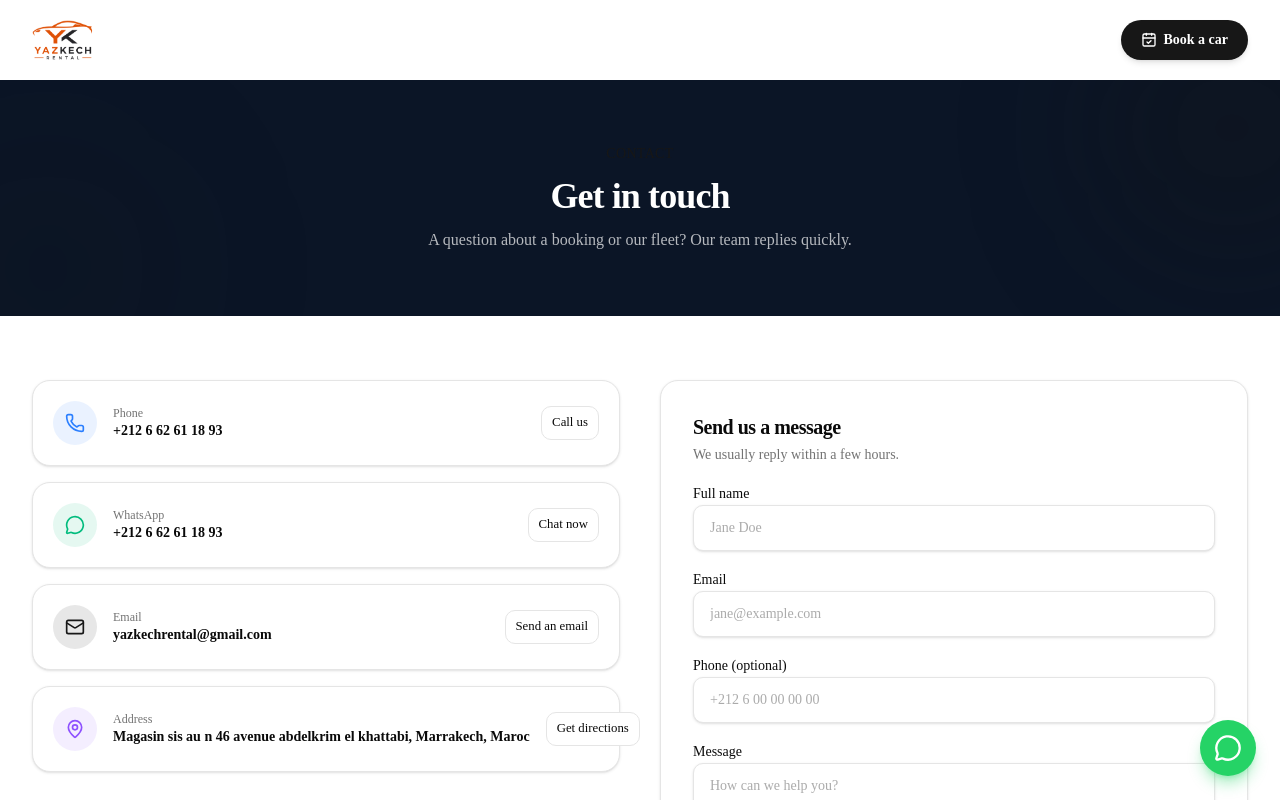
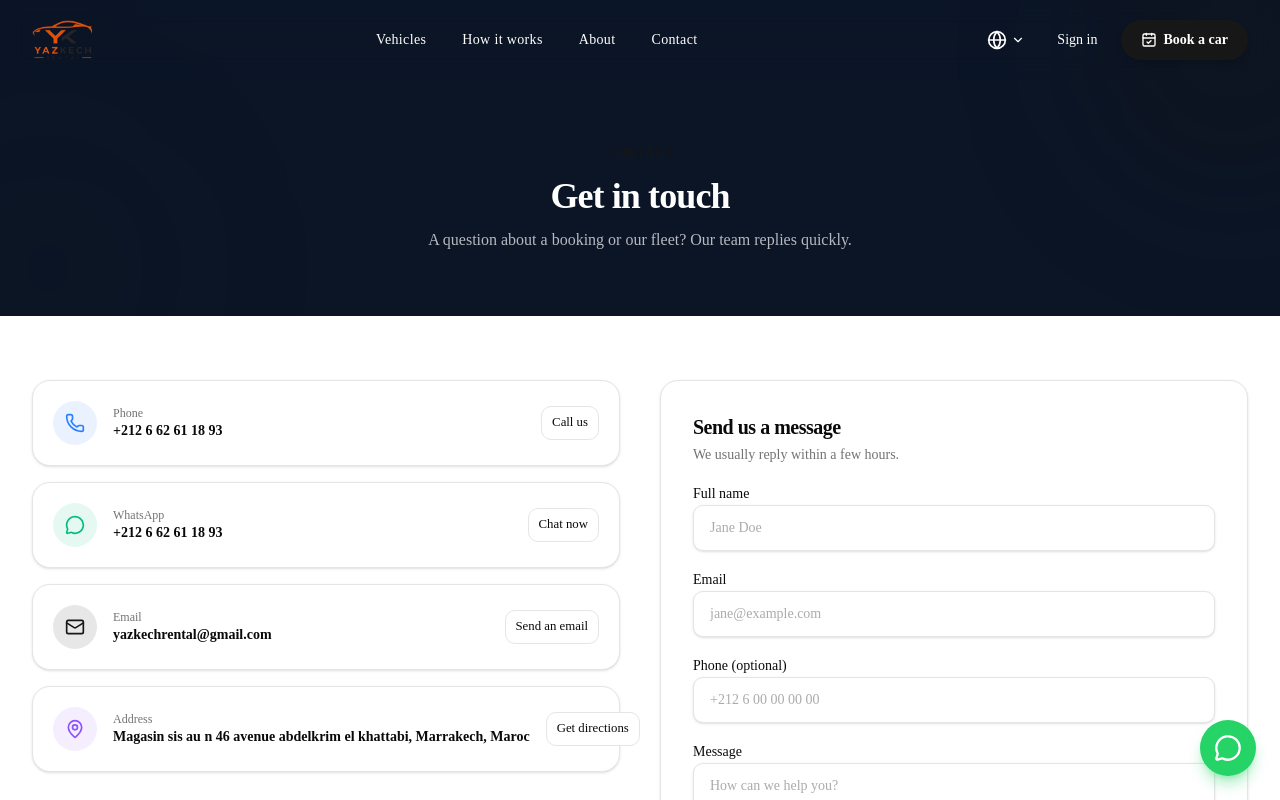
Before and after one commit to yousefeltrach/LuxCar, a Next.js app: page /contact in a window 1280 px wide. Shown: the top 800 px of the page. Built offline with nearby package versions, Linux system fonts and the light colour scheme.

Commit message:
Refactor Header component

```diff
--- a/app/contact/page.tsx
+++ b/app/contact/page.tsx
@@ -58,7 +58,7 @@ export default function ContactPage() {
       <MobileNav />
       <WhatsAppFloat />
       <main className="flex-1 pt-16 md:pt-20">
-        <section className="relative overflow-hidden bg-[#0b1526] py-14 text-white sm:py-16">
+        <section className="relative -mt-16 overflow-hidden bg-[#0b1526] pt-28 pb-14 text-white sm:pt-32 md:-mt-20 md:pt-36 md:pb-16">
           <div className="pointer-events-none absolute -end-24 -top-24 size-72 rounded-full bg-primary/25 blur-3xl" />
           <div className="pointer-events-none absolute -start-24 -bottom-24 size-72 rounded-full bg-primary/10 blur-3xl" />
           <div className="relative mx-auto w-full max-w-7xl px-4 text-center sm:px-6 lg:px-8">
--- a/components/site/Header.tsx
+++ b/components/site/Header.tsx
@@ -2,6 +2,7 @@
 
 import { useState, useEffect } from "react"
 import Link from "next/link"
+import Image from "next/image"
 import {
   Globe,
   Menu,
@@ -80,9 +81,12 @@ export function Header() {
     >
       <div className="mx-auto flex h-full max-w-7xl items-center justify-between gap-6 px-4 md:px-6 lg:px-8">
         <Link href="/">
-          <img
+          <Image
             src="/logos/logo.png"
             alt="Yazkech Rental"
+            width={160}
+            height={40}
+            priority
             className="h-10 w-auto"
           />
         </Link>
@@ -92,10 +96,10 @@ export function Header() {
             <Link
               key={link.href}
               href={link.href}
-              className={`relative text-sm font-medium tracking-wide transition-colors duration-300 hover:text-primary ${scrolled ? "text-zinc-900" : "text-white"}`}
+              className={`relative text-sm font-medium tracking-wide transition-colors duration-300 ${scrolled ? "text-zinc-900 hover:text-primary" : "text-white hover:text-orange-400"}`}
             >
               {link.label}
-              <span className="absolute -bottom-1 left-0 h-0.5 w-full origin-left rounded-full bg-primary transition-transform duration-300 scale-x-0 hover:scale-x-100" />
+              <span className="absolute -bottom-1 left-0 h-0.5 w-full origin-left rounded-full bg-orange-500 transition-transform duration-300 scale-x-0 hover:scale-x-100" />
             </Link>
           ))}
         </nav>
@@ -103,7 +107,7 @@ export function Header() {
         <div className="hidden items-center gap-3 md:flex">
           <DropdownMenu>
             <DropdownMenuTrigger
-              className={`inline-flex items-center gap-1 rounded-md p-2 transition-colors duration-300 hover:text-primary ${scrolled ? "text-zinc-900" : "text-white"}`}
+              className={`inline-flex items-center gap-1 rounded-md p-2 transition-colors duration-300 ${scrolled ? "text-zinc-900 hover:text-primary" : "text-white hover:text-orange-400"}`}
             >
               <Globe className="size-5" />
               <ChevronDown className="size-3.5" />
@@ -122,7 +126,7 @@ export function Header() {
 
           <Link
             href="/login"
-            className={`rounded-md px-3 py-2 text-sm font-medium transition-colors duration-300 hover:text-primary ${scrolled ? "text-zinc-900" : "text-white"}`}
+            className={`rounded-md px-3 py-2 text-sm font-medium transition-colors duration-300 ${scrolled ? "text-zinc-900 hover:text-primary" : "text-white hover:text-orange-400"}`}
           >
             Sign in
           </Link>
@@ -139,7 +143,7 @@ export function Header() {
         <div className="flex items-center gap-2 md:hidden">
           <DropdownMenu>
             <DropdownMenuTrigger
-              className={`inline-flex items-center rounded-md p-2 transition-colors duration-300 hover:text-primary ${scrolled ? "text-zinc-900" : "text-white"}`}
+              className={`inline-flex items-center rounded-md p-2 transition-colors duration-300 ${scrolled ? "text-zinc-900 hover:text-primary" : "text-white hover:text-orange-400"}`}
             >
               <Globe className="size-5" />
             </DropdownMenuTrigger>
@@ -157,15 +161,17 @@ export function Header() {
 
           <Sheet>
             <SheetTrigger
-              className={`inline-flex items-center rounded-md p-2 transition-colors duration-300 hover:text-primary ${scrolled ? "text-zinc-900" : "text-white"}`}
+              className={`inline-flex items-center rounded-md p-2 transition-colors duration-300 ${scrolled ? "text-zinc-900 hover:text-primary" : "text-white hover:text-orange-400"}`}
             >
               <Menu className="size-6" />
             </SheetTrigger>
             <SheetContent side="right" className="w-80 bg-white">
               <SheetHeader className="flex flex-row items-center justify-between border-b border-zinc-100 pb-4">
-                <img
-src="/logos/logo.png"
+                <Image
+                  src="/logos/logo.png"
                   alt="Yazkech Rental"
+                  width={128}
+                  height={32}
                   className="h-8 w-auto"
                 />
                 <SheetClose>
```
